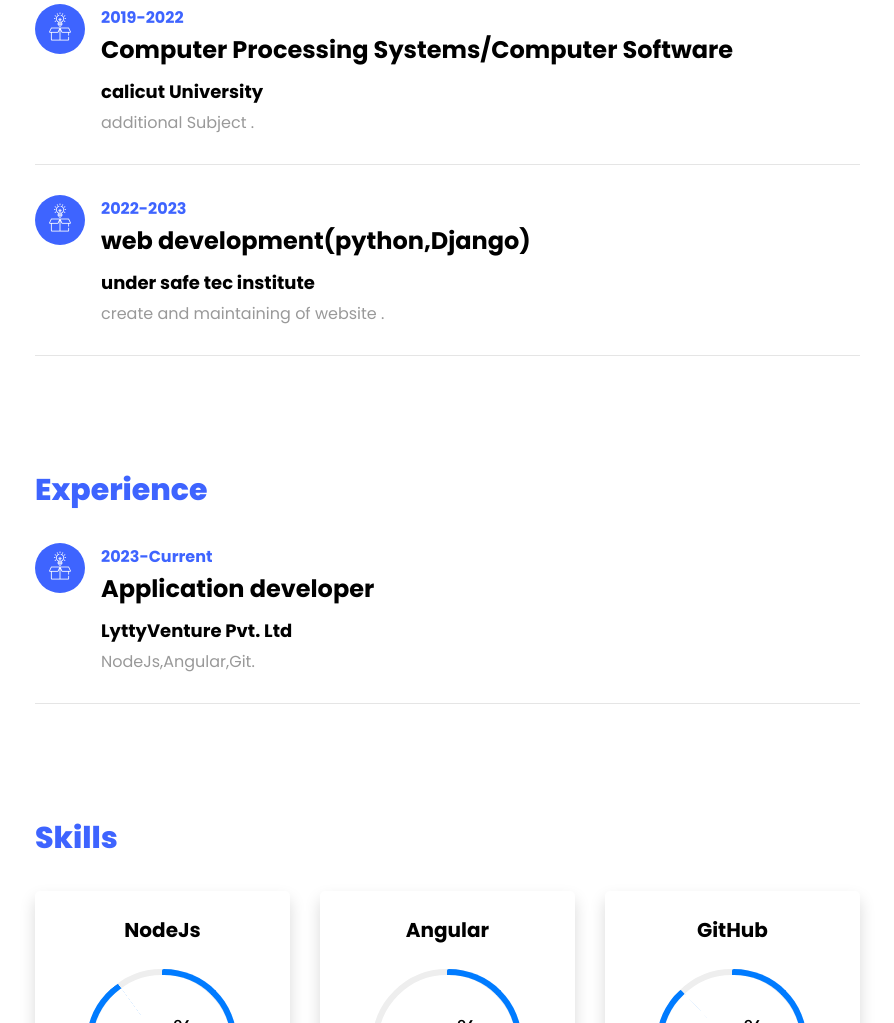
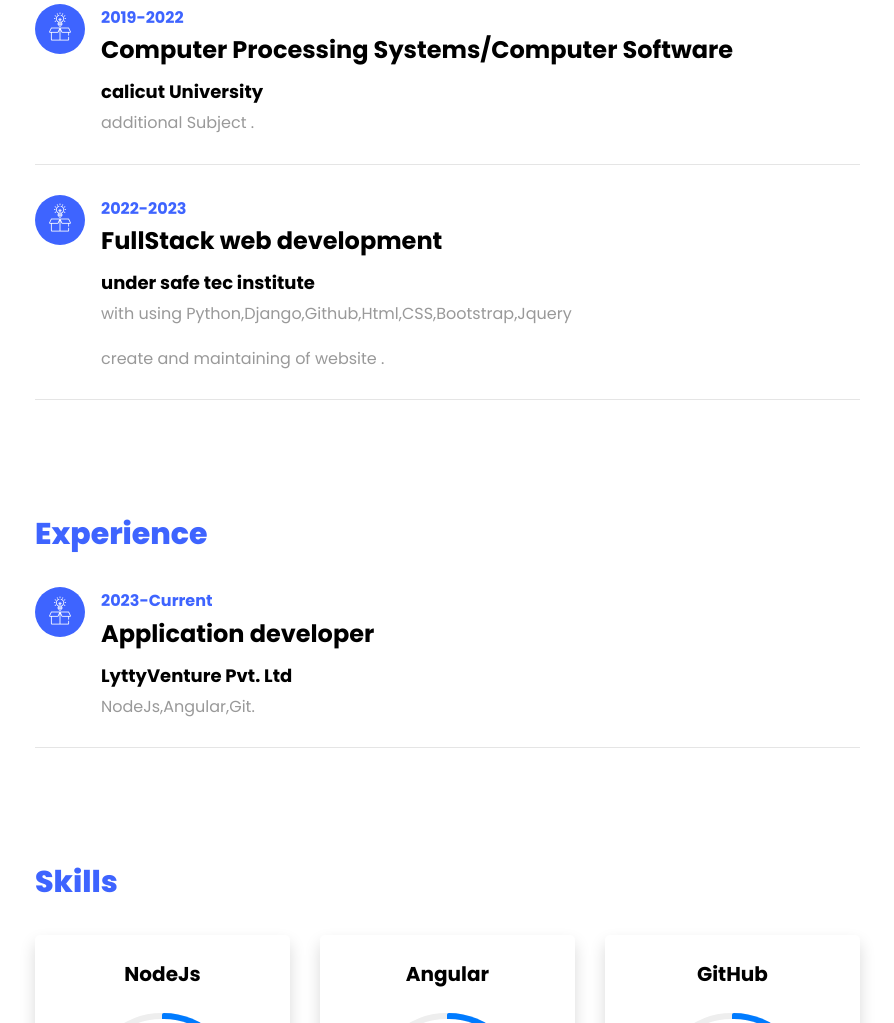
Before and after one commit to akshaysajitha/personalwebsiteakshay, a plain HTML site: page index.html in a window 1280 px wide. Shown: the part 1975-2998 px from the top of the page, without its empty margins (335-1229 px from the left). Drawn offline with Linux system fonts and the light colour scheme; files whose address does not match are found by name.

Commit message:
changes in study

```diff
--- a/index.html
+++ b/index.html
@@ -186,8 +186,9 @@
 					    	</div>
 					    	<div class="text pl-3">
 		    					<span class="date">2022-2023</span>
-		    					<h2> web development(python,Django)</h2>
+		    					<h2> FullStack web development </h2>
 		    					<span class="position">under safe tec institute</span>
+								<p>with using Python,Django,Github,Html,CSS,Bootstrap,Jquery</p>
 		    					<p>create and maintaining of website .</p>
 		    				</div>
 	    				</div>
```
